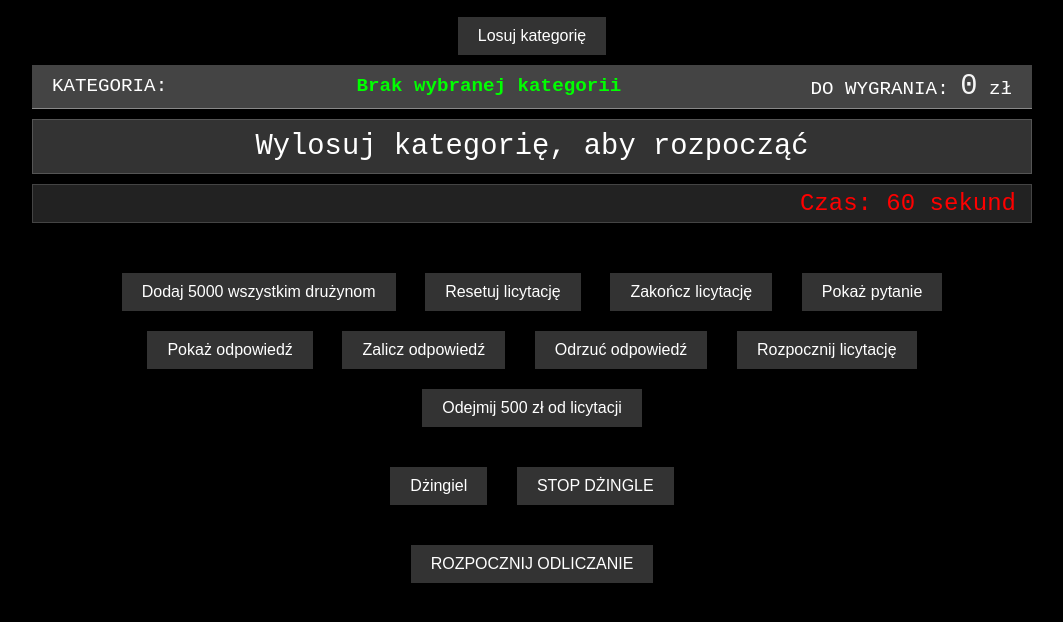
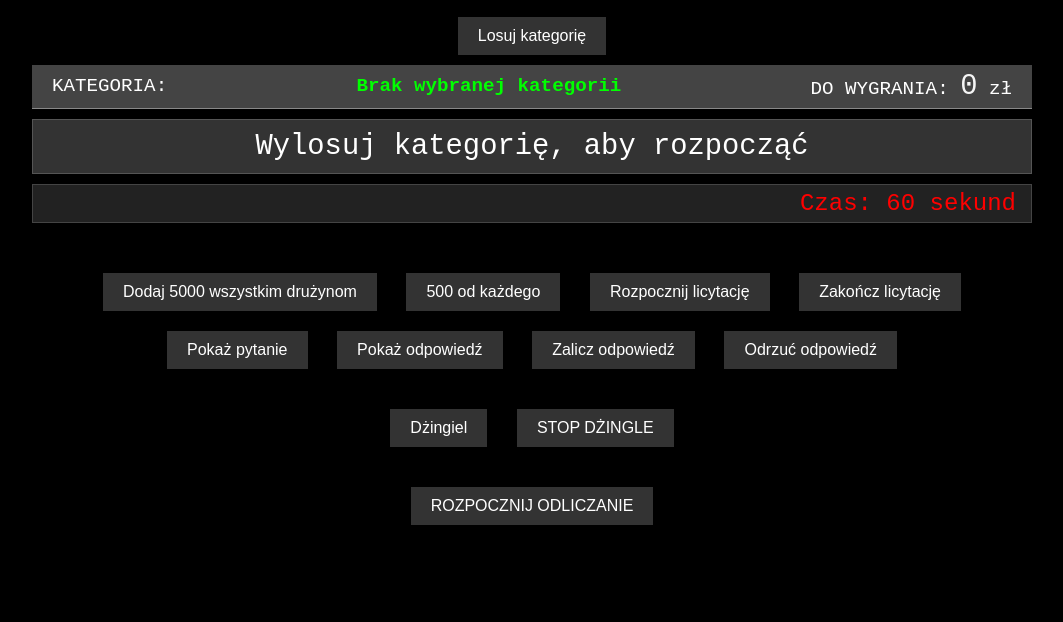
Before and after one commit to konieczek135/awantura, a plain HTML site: page index.html in a window 1280 px wide. Shown: the part 594-1216 px from the top of the page, without its empty margins (108-1171 px from the left). After the commit the page ends 1177 px from the top, so only its background shows below. Drawn offline with Linux system fonts and the light colour scheme.

Commit message:
Update index.html
update funkcji

```diff
--- a/index.html
+++ b/index.html
@@ -232,20 +232,24 @@
         <div class="buttons-wrapper">
             <div class="button-container">
                 <button onclick="addBalanceAllTeams()">Dodaj 5000 wszystkim drużynom</button>
-
-                <button onclick="resetBidding()">Resetuj licytację</button>
+                                <button onclick="deduct500FromBids()">500 od każdego</button>
+                <button onclick="startAuction()">Rozpocznij licytację</button>
                 <button id="endBiddingButton" onclick="endBidding()">Zakończ licytację</button>
                 <button id="showQuestionButton" onclick="showQuestion()">Pokaż pytanie</button>
                 <button onclick="showAnswer()">Pokaż odpowiedź</button>
                 <button onclick="acceptAnswer()">Zalicz odpowiedź</button>
                 <button onclick="rejectAnswer()">Odrzuć odpowiedź</button>
-                <button onclick="startAuction()">Rozpocznij licytację</button>
-                <button onclick="deduct500FromBids()">Odejmij 500 zł od licytacji</button>
+
+
             </div>
 
             <div class="button-container">
                 <button onclick="playJingle()">Dżingiel</button>
                 <button onclick="stopAllAudio()">STOP DŻINGLE</button>
+            </div>
+
+            <div class="button-container">
+
             </div>
 
             <div class="button-container">
```
